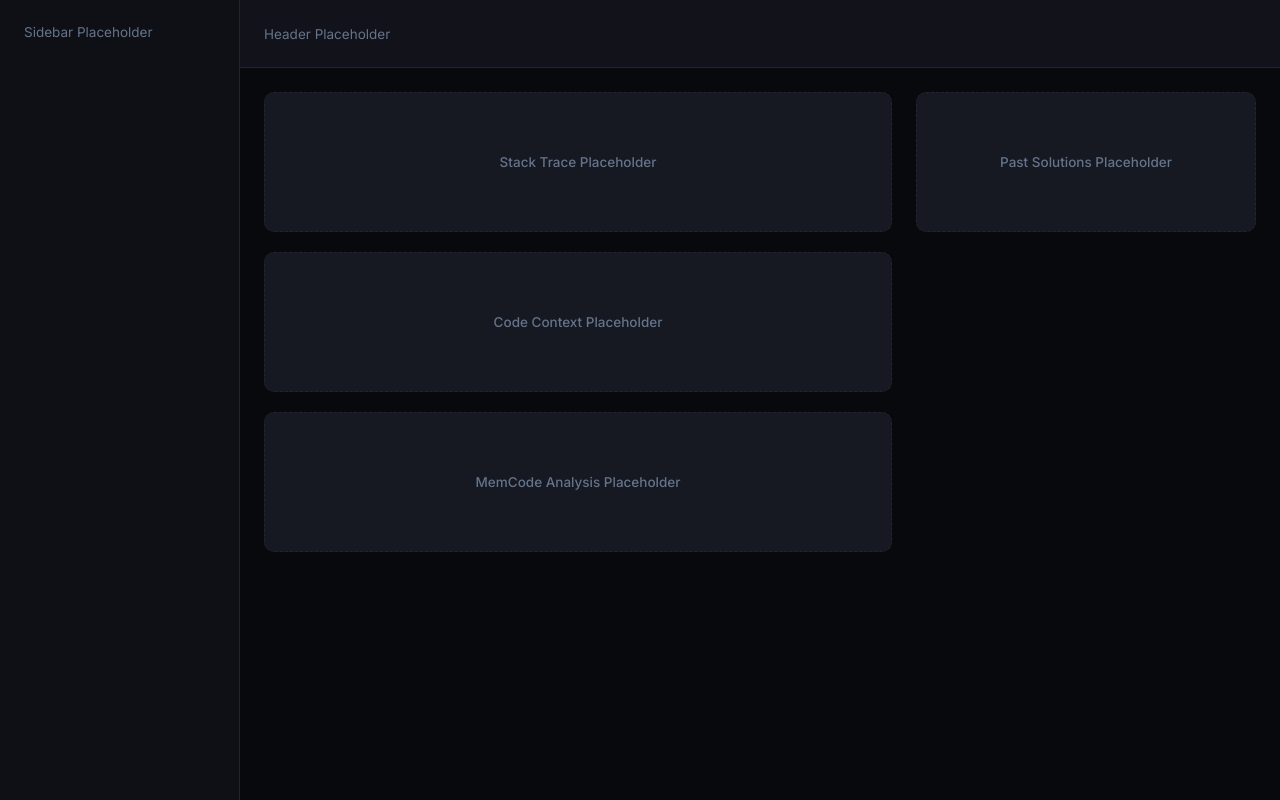
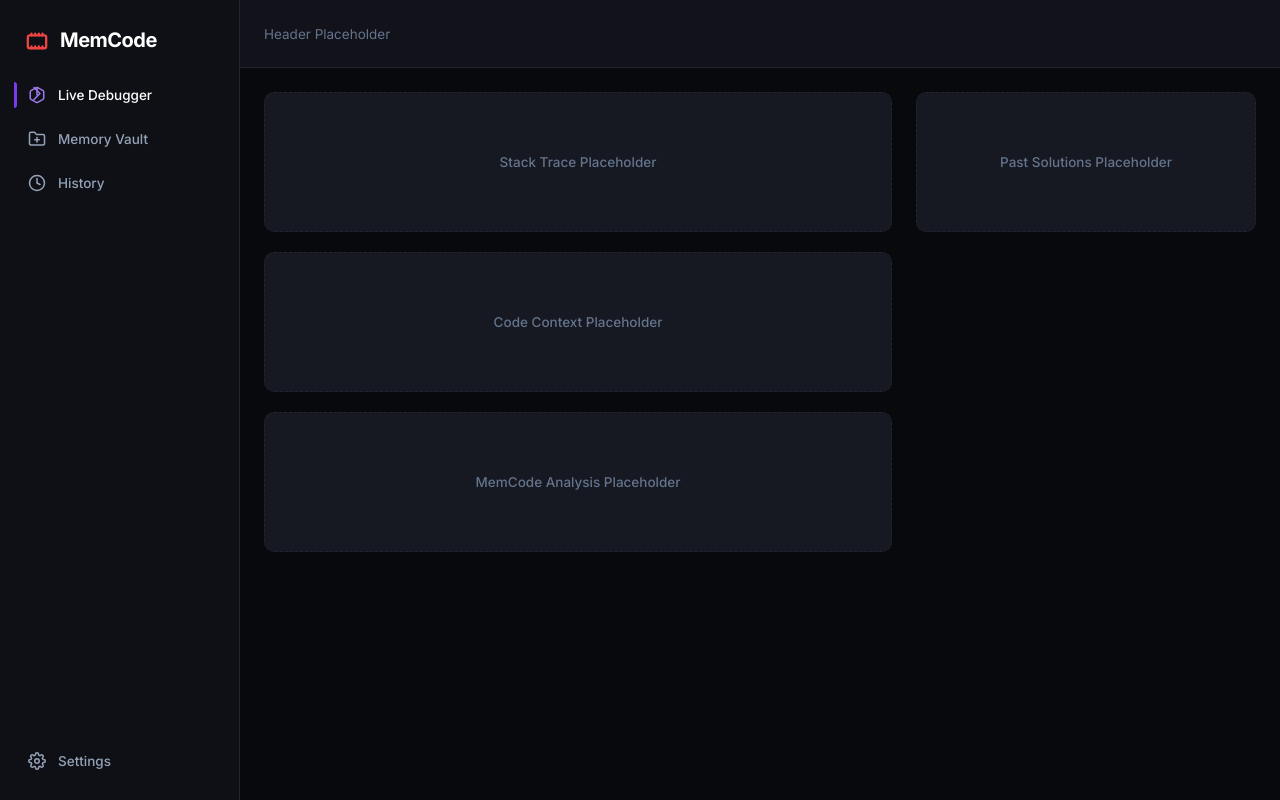
Before and after one commit to MONISHDEV1234/iqoo-hack, a React app in the folder FrontEnd/: page / in a window 1280 px wide. Built offline with nearby package versions, Linux system fonts and the light colour scheme; the HTML template or start-up script is replaced by a standard one.

Commit message:
feat: sidebar navigation component

```diff
--- a/FrontEnd/src/App.jsx
+++ b/FrontEnd/src/App.jsx
@@ -1,14 +1,13 @@
-import React from 'react';
+import React, { useState } from 'react';
+import Sidebar from './components/Sidebar';
 
 function App() {
+  const [activeTab, setActiveTab] = useState('live-debugger');
+
   return (
     <div className="app-container">
-      {/* Sidebar - Component Step 2 */}
-      <aside className="app-sidebar">
-        <div style={{ padding: '24px', color: 'var(--text-muted)' }}>
-          Sidebar Placeholder
-        </div>
-      </aside>
+      {/* Sidebar Navigation */}
+      <Sidebar activeTab={activeTab} onTabChange={setActiveTab} />
 
       {/* Main Content Area */}
       <div className="main-frame">
--- /dev/null
+++ b/FrontEnd/src/components/Sidebar.jsx
@@ -0,0 +1,103 @@
+import React from 'react';
+
+/**
+ * Sidebar Component
+ * Renders the logo, navigation links, and a bottom settings button.
+ */
+function Sidebar({ activeTab = 'live-debugger', onTabChange }) {
+    // Navigation Menu Configuration
+    const menuItems = [
+        {
+            id: 'live-debugger',
+            label: 'Live Debugger',
+            icon: (
+                <svg xmlns="http://www.w3.org/2000/svg" width="18" height="18" viewBox="0 0 24 24" fill="none" stroke="currentColor" strokeWidth="2" strokeLinecap="round" strokeLinejoin="round">
+                    <path d="m8 2 8 8-8 8" />
+                    <path d="M21 16V8a2 2 0 0 0-1-1.73l-7-4a2 2 0 0 0-2 0l-7 4A2 2 0 0 0 3 8v8a2 2 0 0 0 1 1.73l7 4a2 2 0 0 0 2 0l7-4A2 2 0 0 0 21 16z" />
+                    <path d="M12 12V2" />
+                </svg>
+            )
+        },
+        {
+            id: 'memory-vault',
+            label: 'Memory Vault',
+            icon: (
+                <svg xmlns="http://www.w3.org/2000/svg" width="18" height="18" viewBox="0 0 24 24" fill="none" stroke="currentColor" strokeWidth="2" strokeLinecap="round" strokeLinejoin="round">
+                    <path d="M20 20a2 2 0 0 0 2-2V8a2 2 0 0 0-2-2h-7.9a2 2 0 0 1-1.69-.9L9.6 3.9A2 2 0 0 0 7.93 3H4a2 2 0 0 0-2 2v13a2 2 0 0 0 2 2Z" />
+                    <path d="M12 10v6" />
+                    <path d="M9 13h6" />
+                </svg>
+            )
+        },
+        {
+            id: 'history',
+            label: 'History',
+            icon: (
+                <svg xmlns="http://www.w3.org/2000/svg" width="18" height="18" viewBox="0 0 24 24" fill="none" stroke="currentColor" strokeWidth="2" strokeLinecap="round" strokeLinejoin="round">
+                    <circle cx="12" cy="12" r="10" />
+                    <polyline points="12 6 12 12 16 14" />
+                </svg>
+            )
+        }
+    ];
+
+    return (
+        <aside className="sidebar-container">
+            {/* Brand Design */}
+            <div className="sidebar-brand">
+                {/* Sleek debugger bug / chip logo */}
+                <div className="logo-icon">
+                    <svg viewBox="0 0 24 24" width="22" height="22" stroke="currentColor" strokeWidth="2.5" fill="none" strokeLinecap="round" strokeLinejoin="round">
+                        <rect x="2" y="7" width="20" height="14" rx="2" ry="2" />
+                        <path d="M6 21V19" />
+                        <path d="M10 21V19" />
+                        <path d="M14 21V19" />
+                        <path d="M18 21V19" />
+                        <path d="M6 7V5" />
+                        <path d="M10 7V5" />
+                        <path d="M14 7V5" />
+                        <path d="M18 7V5" />
+                    </svg>
+                </div>
+                <span className="brand-text">MemCode</span>
+            </div>
+
+            {/* Navigation List */}
+            <nav className="sidebar-nav">
+                {menuItems.map((item) => {
+                    const isActive = activeTab === item.id;
+                    return (
+                        <button
+                            key={item.id}
+                            className={`nav-item ${isActive ? 'active' : ''}`}
+                            onClick={() => onTabChange && onTabChange(item.id)}
+                        >
+                            <span className="nav-icon">{item.icon}</span>
+                            <span className="nav-label">{item.label}</span>
+                            {isActive && <div className="active-indicator" />}
+                        </button>
+                    );
+                })}
+            </nav>
+
+            {/* Footer Area with Settings */}
+            <div className="sidebar-footer">
+                <button
+                    className={`nav-item ${activeTab === 'settings' ? 'active' : ''}`}
+                    onClick={() => onTabChange && onTabChange('settings')}
+                >
+                    <span className="nav-icon">
+                        <svg xmlns="http://www.w3.org/2000/svg" width="18" height="18" viewBox="0 0 24 24" fill="none" stroke="currentColor" strokeWidth="2" strokeLinecap="round" strokeLinejoin="round">
+                            <circle cx="12" cy="12" r="3" />
+                            <path d="M19.4 15a1.65 1.65 0 0 0 .33 1.82l.06.06a2 2 0 1 1-2.83 2.83l-.06-.06a1.65 1.65 0 0 0-1.82-.33 1.65 1.65 0 0 0-1 1.51V21a2 2 0 0 1-4 0v-.09A1.65 1.65 0 0 0 9 19.4a1.65 1.65 0 0 0-1.82.33l-.06.06a2 2 0 1 1-2.83-2.83l.06-.06a1.65 1.65 0 0 0 .33-1.82 1.65 1.65 0 0 0-1.51-1H3a2 2 0 0 1 0-4h.09A1.65 1.65 0 0 0 4.6 9a1.65 1.65 0 0 0-.33-1.82l-.06-.06a2 2 0 1 1 2.83-2.83l.06.06a1.65 1.65 0 0 0 1.82.33H9a1.65 1.65 0 0 0 1-1.51V3a2 2 0 0 1 4 0v.09a1.65 1.65 0 0 0 1 1.51 1.65 1.65 0 0 0 1.82-.33l.06-.06a2 2 0 1 1 2.83 2.83l-.06.06a1.65 1.65 0 0 0-.33 1.82V9a1.65 1.65 0 0 0 1.51 1H21a2 2 0 0 1 0 4h-.09a1.65 1.65 0 0 0-1.51 1z" />
+                        </svg>
+                    </span>
+                    <span className="nav-label">Settings</span>
+                    {activeTab === 'settings' && <div className="active-indicator" />}
+                </button>
+            </div>
+        </aside>
+    );
+}
+
+export default Sidebar;
--- a/FrontEnd/src/index.css
+++ b/FrontEnd/src/index.css
@@ -95,13 +95,106 @@ body {
   overflow: hidden;
 }
 
-/* Base Sidebar layout styling */
-.app-sidebar {
-  background-color: var(--bg-sidebar);
-  border-right: 1px solid var(--border-color);
+/* Outer Scaffolding App Container */
+.app-container {
+  display: grid;
+  grid-template-columns: 240px 1fr;
+  height: 100vh;
+  width: 100vw;
+  overflow: hidden;
+}
+
+/* Sidebar container styling */
+.sidebar-container {
   display: flex;
   flex-direction: column;
   height: 100%;
+  padding: 20px 14px;
+  background-color: var(--bg-sidebar);
+  border-right: 1px solid var(--border-color);
+}
+
+.sidebar-brand {
+  display: flex;
+  align-items: center;
+  gap: 12px;
+  padding: 8px 12px 24px 12px;
+}
+
+.logo-icon {
+  color: var(--accent-red);
+  display: flex;
+  align-items: center;
+  justify-content: center;
+}
+
+.brand-text {
+  font-size: 20px;
+  font-weight: 700;
+  color: var(--text-active);
+  letter-spacing: -0.5px;
+}
+
+.sidebar-nav {
+  display: flex;
+  flex-direction: column;
+  gap: 6px;
+}
+
+.nav-item {
+  display: flex;
+  align-items: center;
+  gap: 12px;
+  padding: 10px 14px;
+  border-radius: var(--radius-md);
+  color: var(--text-secondary);
+  background: transparent;
+  border: none;
+  font-family: inherit;
+  font-size: 13.5px;
+  font-weight: 500;
+  cursor: pointer;
+  transition: all 0.2s ease;
+  position: relative;
+  width: 100%;
+  text-align: left;
+}
+
+.nav-item:hover {
+  background-color: var(--bg-hover);
+  color: var(--text-active);
+}
+
+.nav-item.active {
+  background-color: var(--bg-active);
+  color: var(--text-active);
+}
+
+.nav-icon {
+  display: flex;
+  align-items: center;
+  justify-content: center;
+  color: var(--text-secondary);
+  transition: color 0.2s ease;
+}
+
+.nav-item:hover .nav-icon,
+.nav-item.active .nav-icon {
+  color: var(--accent-purple-border);
+}
+
+.active-indicator {
+  position: absolute;
+  left: 0;
+  top: 15%;
+  height: 70%;
+  width: 3px;
+  background-color: var(--accent-purple);
+  border-radius: 0 4px 4px 0;
+}
+
+.sidebar-footer {
+  margin-top: auto;
 }
 
 /* Main Frame area */
```
